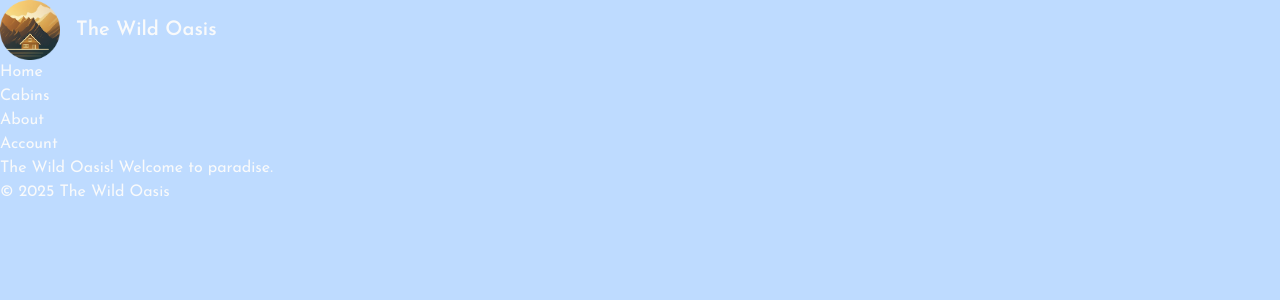
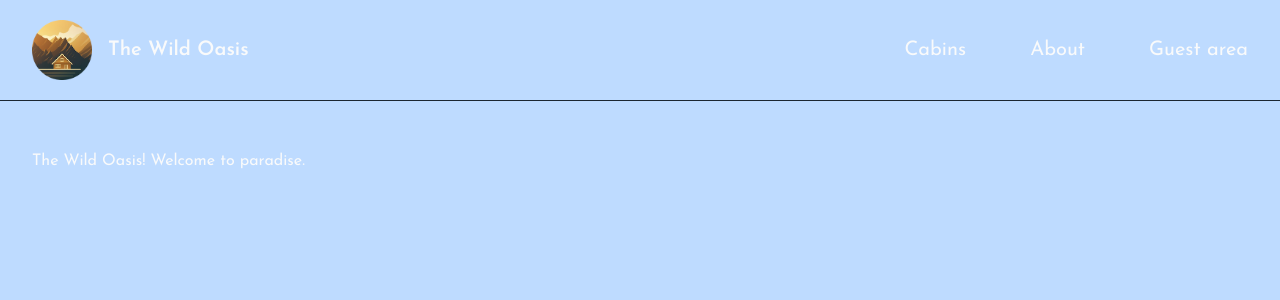
Before and after one commit to mizukami-0418/the-wild-oasis-website, a Next.js app: page / in a window 1280 px wide. Shown: the top 300 px of the page. Built offline with nearby package versions, Linux system fonts and the light colour scheme.

Commit message:
feat: ヘッダーコンポーネントを追加し、ナビゲーションを更新

```diff
--- a/app/_components/Navigation.js
+++ b/app/_components/Navigation.js
@@ -2,19 +2,33 @@ import Link from "next/link";
 
 export default function Navigation() {
   return (
-    <ul>
+    <nav className="z-10 text-xl">
+      <ul className="flex gap-16 items-center">
         <li>
-        <Link href="/">Home</Link>
+          <Link
+            href="/cabins"
+            className="hover:text-accent-400 transition-colors"
+          >
+            Cabins
+          </Link>
         </li>
         <li>
-        <Link href="cabins">Cabins</Link>
+          <Link
+            href="/about"
+            className="hover:text-accent-400 transition-colors"
+          >
+            About
+          </Link>
         </li>
         <li>
-        <Link href="about">About</Link>
-      </li>
-      <li>
-        <Link href="account">Account</Link>
+          <Link
+            href="/account"
+            className="hover:text-accent-400 transition-colors"
+          >
+            Guest area
+          </Link>
         </li>
       </ul>
+    </nav>
   );
 }
--- a/app/layout.js
+++ b/app/layout.js
@@ -11,6 +11,7 @@ const josefin = Josefin_Sans({
 const googleFont = josefin.className;
 
 import "@/app/_styles/globals.css";
+import Header from "@/app/_components/Header";
 
 export const metadata = {
   title: {
@@ -22,13 +23,14 @@ export const metadata = {
 export default function RootLayout({ children }) {
   return (
     <html lang="ja">
-      <body className={`${googleFont} bg-blue-200 text-gray-50 min-h-screen"`}>
-        <header>
-          <Logo />
-          <Navigation />
-        </header>
-        <main>{children}</main>
-        <footer>&copy; 2025 The Wild Oasis</footer>
+      <body
+        className={`${googleFont} bg-blue-200 text-gray-50 min-h-screen flex flex-col`}
+      >
+        <Header />
+        <div className="flex-1 px-8 py-12">
+          <main className="max-w-7xl mx-auto">{children}</main>
+        </div>
+        {/* <footer>&copy; 2025 The Wild Oasis</footer> */}
       </body>
     </html>
   );
--- a/starter/components/Navigation.js
+++ /dev/null
@@ -1,26 +0,0 @@
-export default function Navigation() {
-  return (
-    <nav className="z-10 text-xl">
-      <ul className="flex gap-16 items-center">
-        <li>
-          <a href="/cabins" className="hover:text-accent-400 transition-colors">
-            Cabins
-          </a>
-        </li>
-        <li>
-          <a href="/about" className="hover:text-accent-400 transition-colors">
-            About
-          </a>
-        </li>
-        <li>
-          <a
-            href="/account"
-            className="hover:text-accent-400 transition-colors"
-          >
-            Guest area
-          </a>
-        </li>
-      </ul>
-    </nav>
-  );
-}
```
Also changed, not shown: app/_components/Header.js (renamed from starter/components/Header.js). Lines whose indentation alone changed are shown as unchanged.
